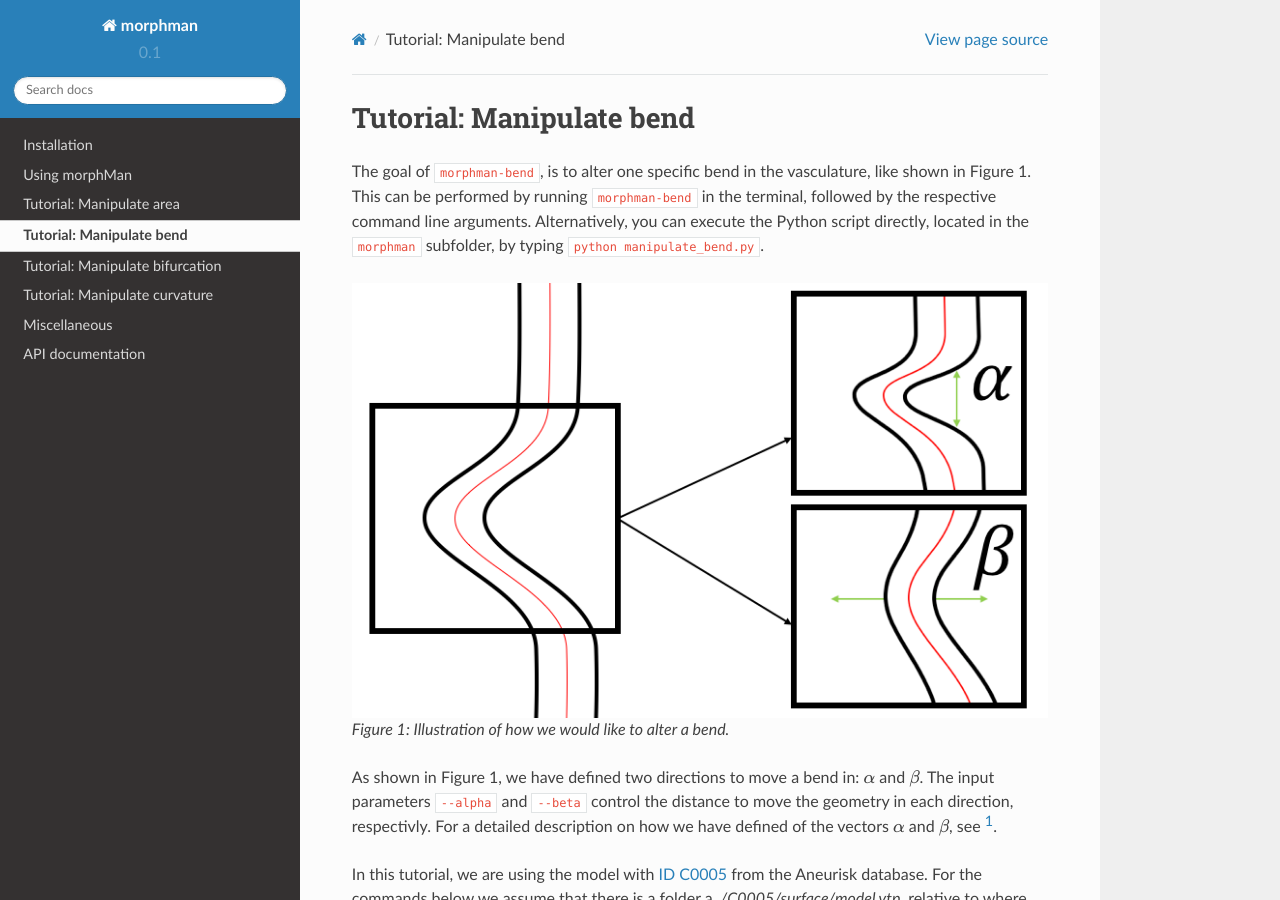
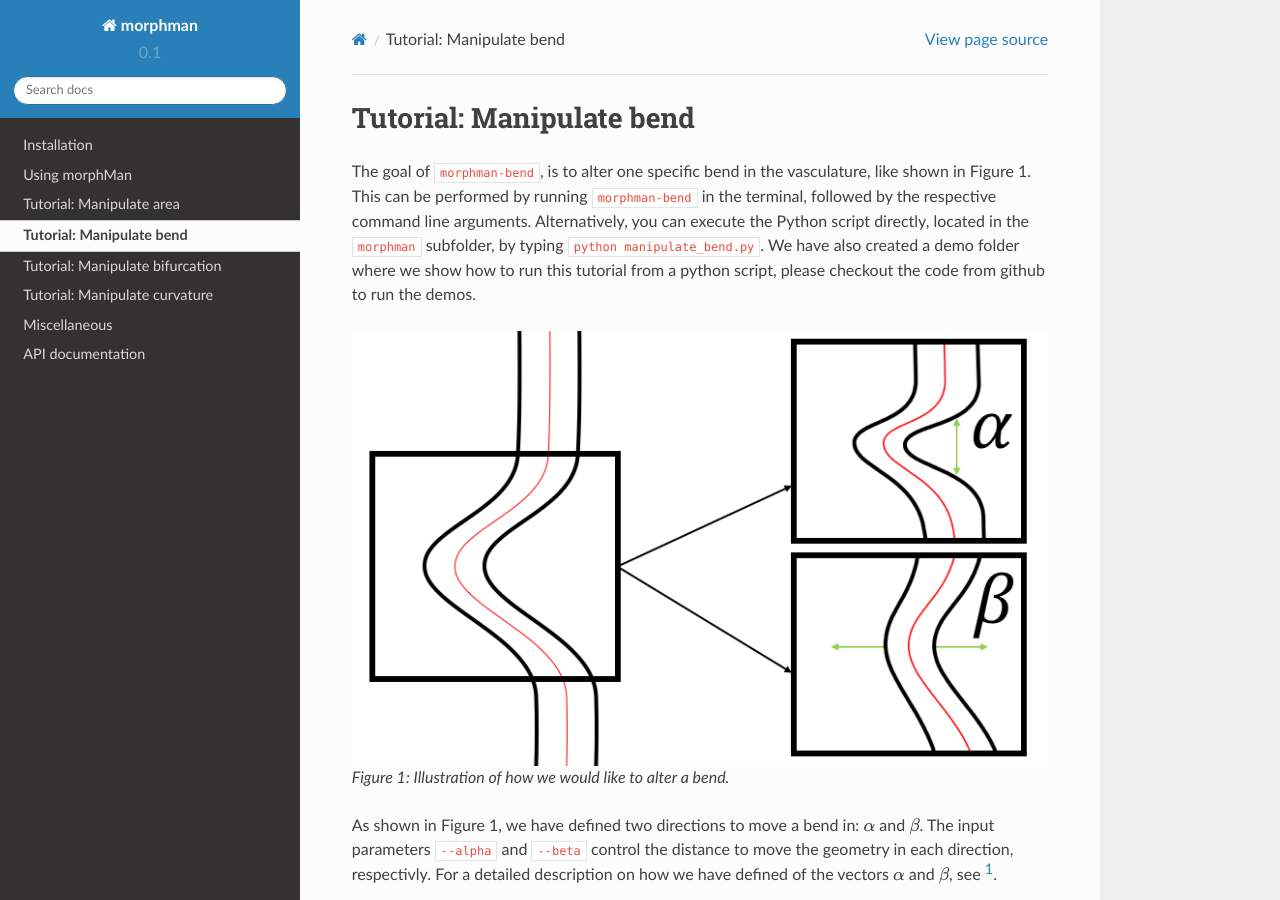
Before and after one commit to KVSlab/morphMan, a Sphinx documentation site: the page built from docs/source/manipulate_bend.rst, in a window 1280 px wide and 900 px high. Built offline with Sphinx 7.4.7 and the Read the Docs theme 2.0.0, drawn with Linux system fonts in a browser that asks for light colours.

Commit message:
Update documentation

```diff
--- a/docs/source/manipulate_bend.rst
+++ b/docs/source/manipulate_bend.rst
@@ -7,9 +7,11 @@
 =========================
 
 The goal of ``morphman-bend``, is to alter one specific bend in the
-vasculature, like shown in Figure 1. This can be performed by running ``morphman-bend`` in the terminal, followed by the
-respective command line arguments. Alternatively, you can execute the Python script directly,
-located in the ``morphman`` subfolder, by typing ``python manipulate_bend.py``.
+vasculature, like shown in Figure 1. This can be performed by running ``morphman-bend`` in the terminal,
+followed by the respective command line arguments. Alternatively, you can execute the Python script directly,
+located in the ``morphman`` subfolder, by typing ``python manipulate_bend.py``. We have also created a
+demo folder where we show how to run this tutorial from a python script, please checkout the code from github to
+run the demos.
 
 .. figure:: Bend_moving.png
 
@@ -41,16 +43,16 @@
 
 To recreate the surfaces shown in Figure 2, run the following two commands::
 
-    morphman-bend --ifile C0005/surface/model.vtp --ofile C0005/surface/bend_vertical_plus.vtp --alpha 0.4  --region-of-interest commandline --region-points 49.8 49.7 36.6 53.1 41.8 38.3 --poly-ball-size 250 250 250
+    morphman-bend --ifile C0005/surface/model.vtp --ofile C0005/surface/bend_vertical_plus.vtp --alpha 0.4 --region-of-interest commandline --region-points 49.8 49.7 36.6 53.1 41.8 38.3 --poly-ball-size 250 250 250
 
-    morphman-bend --ifile C0005/surface/model.vtp --ofile C0005/surface/bend_vertical_minus.vtp --alpha -0.4  --region-of-interest commandline --region-points 49.8 49.7 36.6 53.1 41.8 38.3 --poly-ball-size 250 250 250
+    morphman-bend --ifile C0005/surface/model.vtp --ofile C0005/surface/bend_vertical_minus.vtp --alpha -0.4 --region-of-interest commandline --region-points 49.8 49.7 36.6 53.1 41.8 38.3 --poly-ball-size 250 250 250
 
 Shown in Figure 3 is the output of changing the surface in the
 :math:`\beta` ('horizontal') direction only. This can be reproduced by running the following two commands::
 
-    morphman-bend --ifile C0005/surface/model.vtp --ofile C0005/surface/bend_horizontal_plus.vtp --beta 0.4  --region-of-interest commandline --region-points 49.8 49.7 36.6 53.1 41.8 38.3 --poly-ball-size 250 250 250
+    morphman-bend --ifile C0005/surface/model.vtp --ofile C0005/surface/bend_horizontal_plus.vtp --beta 0.4 --region-of-interest commandline --region-points 49.8 49.7 36.6 53.1 41.8 38.3 --poly-ball-size 250 250 250
 
-    morphman-bend --ifile C0005/surface/model.vtp --ofile C0005/surface/bend_horizontal_minus.vtp --beta -0.4  --region-of-interest commandline --region-points 49.8 49.7 36.6 53.1 41.8 38.3 --poly-ball-size 250 250 250
+    morphman-bend --ifile C0005/surface/model.vtp --ofile C0005/surface/bend_horizontal_minus.vtp --beta -0.4 --region-of-interest commandline --region-points 49.8 49.7 36.6 53.1 41.8 38.3 --poly-ball-size 250 250 250
 
 .. figure:: bend_beta_variation.png
 
@@ -60,9 +62,9 @@
 An example, where the bend has been moved in both directions, is illustrated in Figure 4.
 In order to reproduce this result, you can run the following commands::
 
-    morphman-bend --ifile C0005/surface/model.vtp --ofile C0005/surface/bend_plus.vtp --alpha 0.4 --beta 0.4  --region-of-interest commandline --region-points 49.8 49.7 36.6 53.1 41.8 38.3 --poly-ball-size 250 250 250
+    morphman-bend --ifile C0005/surface/model.vtp --ofile C0005/surface/bend_plus.vtp --alpha 0.4 --beta 0.4 --region-of-interest commandline --region-points 49.8 49.7 36.6 53.1 41.8 38.3 --poly-ball-size 250 250 250
 
-    morphman-bend --ifile C0005/surface/model.vtp --ofile C0005/surface/bend_minus.vtp --alpha -0.4 --beta -0.4  --region-of-interest commandline --region-points 49.8 49.7 36.6 53.1 41.8 38.3 --poly-ball-size 250 250 250
+    morphman-bend --ifile C0005/surface/model.vtp --ofile C0005/surface/bend_minus.vtp --alpha -0.4 --beta -0.4 --region-of-interest commandline --region-points 49.8 49.7 36.6 53.1 41.8 38.3 --poly-ball-size 250 250 250
 
 .. figure:: bend_alpha_beta_variation.png
 
```
Also changed, not shown: docs/source/manipulate_area.rst (+6 -4 lines), docs/source/manipulate_bifurcation.rst (+4 -3 lines), docs/source/manipulate_curvature.rst (+5 -3 lines).
